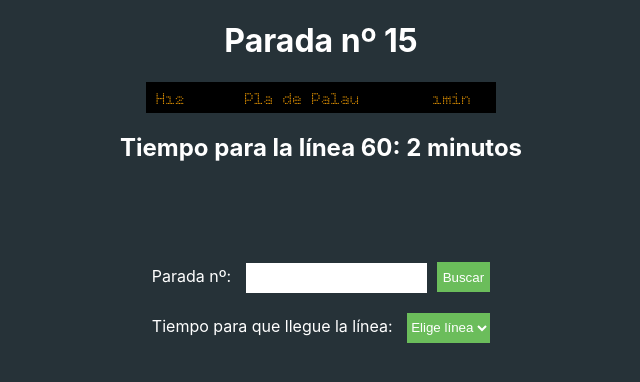
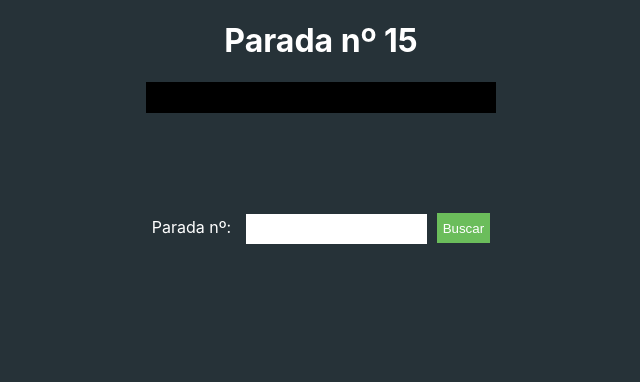
Before and after one commit to Xavi-e/C2-React-Parada-Bus-grupoC, a React (Create React App) app: page / in a window 1280 px wide. Shown: the top 382 px of the page, without its empty margins (319-959 px from the left). Built offline with nearby package versions, Linux system fonts and the light colour scheme.

Commit message:
Coger paradas de la API+bug mostrar paradas salia espacio+ocultar formtiempodelinea y tiempolinea

```diff
--- a/src/App.js
+++ b/src/App.js
@@ -6,47 +6,42 @@ import { Display } from "./components/Display";
 import { TiempoLinea } from "./components/TiempoLinea";
 import { FormTiempoDeLinea } from "./components/FormTiempoDeLinea";
 import { FormNumeroParada } from "./components/FormNumeroParada";
-import { useState } from "react";
+import { useEffect, useState } from "react";
 
 function App() {
-  const urlParadas =
-    "https://api.tmb.cat/v1/ibus/stops/2?app_id=68b27c54&app_key=ae7f8c10e50256baea7772a20d5124d3";
+  const urlParadas = "https://api.tmb.cat/v1/ibus/stops/";
+  const appId = "68b27c54";
+  const appKey = "ae7f8c10e50256baea7772a20d5124d3";
   //const identidicador = "68b27c54";
   //const numeroParadaInventada = 2;
-  const paradasInventadas = [
+  const [paradas, setParadas] = useState([
     {
-      status: "success",
-      data: {
-        ibus: [
-          {
-            routeId: "2271",
-            line: "V27",
-            "text-ca": "3 min",
-            "t-in-s": 190,
-            destination: "Pg. Marítim",
-            "t-in-min": 3,
-          },
-        ],
-      },
+      routeId: "",
+      line: "",
+      "text-ca": "",
+      "t-in-s": 0,
+      destination: "",
+      "t-in-min": 0,
     },
-  ];
-  const [paradas, setParadas] = useState([]);
-  const getParadas = async () => {
-    const response = await fetch(paradasInventadas);
+  ]);
+  const [tieneParadas, setTieneParadas] = useState(false);
+  const getParadas = async (parada) => {
+    const response = await fetch(
+      `${urlParadas}${parada}?app_id=${appId}&app_key=${appKey}`
+    );
     const paradasAPI = await response.json();
-    setParadas([...paradas, paradasAPI]);
+    setParadas(paradasAPI.data.ibus);
   };
-
   return (
     <div className="contenedor">
       <header className="cabecera">
         <NumParada />
-        <Display />
-        <TiempoLinea />
+        <Display paradas={paradas} />
+        {tieneParadas && <TiempoLinea />}
       </header>
       <section className="forms">
-        <FormNumeroParada />
-        <FormTiempoDeLinea />
+        <FormNumeroParada getParadas={getParadas} />
+        {tieneParadas && <FormTiempoDeLinea />}
       </section>
     </div>
 
--- a/src/components/Display.js
+++ b/src/components/Display.js
@@ -1,47 +1,13 @@
-import { useCallback, useEffect, useRef, useState } from "react";
+import { useEffect, useState } from "react";
 
-export const Display = () => {
+export const Display = (props) => {
+  const { paradas } = props;
   const [posicion, setPosicion] = useState(0);
   const [contador, setContador] = useState(0);
-  const paradasInventadas = [
-    {
-      status: "success",
-      data: {
-        ibus: [
-          {
-            routeId: "2271",
-            line: "V27",
-            "text-ca": "3 min",
-            "t-in-s": 190,
-            destination: "Pg. Marítim",
-            "t-in-min": 3,
-          },
-          {
-            routeId: "2270",
-            line: "V16",
-            "text-ca": "10min",
-            "t-in-s": 190,
-            destination: "Universitat",
-            "t-in-min": 10,
-          },
-          {
-            routeId: "2272",
-            line: "H12",
-            "text-ca": "1min",
-            "t-in-s": 190,
-            destination: "Pla de Palau",
-            "t-in-min": 1,
-          },
-        ],
-      },
-    },
-  ];
-  const {
-    data: { ibus },
-  } = paradasInventadas[0];
   useEffect(() => {
+    if (paradas.length > 1) {
       const interval = setInterval(() => {
-      if (contador <= paradasInventadas.length) {
+        if (contador !== paradas.length - 1) {
           setPosicion(posicion - 30);
           setContador(contador + 1);
         } else {
@@ -50,10 +16,12 @@ export const Display = () => {
         }
       }, 2000);
       return () => clearInterval(interval);
-  }, [contador, paradasInventadas.length, posicion]);
+    }
+  }, [contador, paradas.length, posicion]);
   return (
     <div className="display">
-      {ibus.map((parada) => (
+      {paradas.length > 0 &&
+        paradas.map((parada) => (
           <div key={parada.routeId} className="bus" style={{ top: posicion }}>
             <span className="linea">{parada.line}</span>
             <span className="destino">{parada.destination}</span>
--- a/src/components/FormNumeroParada.js
+++ b/src/components/FormNumeroParada.js
@@ -1,8 +1,20 @@
+import { useState } from "react";
+
 export const FormNumeroParada = (props) => {
+  const { getParadas } = props;
+  const [parada, setParada] = useState("");
+  const setDato = (evento) => {
+    setParada(evento.target.value);
+  };
   return (
-    <form>
+    <form
+      onSubmit={(evento) => {
+        evento.preventDefault();
+        getParadas(parada);
+      }}
+    >
       <label htmlFor="num-parada">Parada nº: </label>
-      <input type="number" id="num-parada" />
+      <input type="number" id="num-parada" onChange={setDato} />
       <button type="submit">Buscar</button>
     </form>
   );
```
Lines whose indentation alone changed are shown as unchanged.
